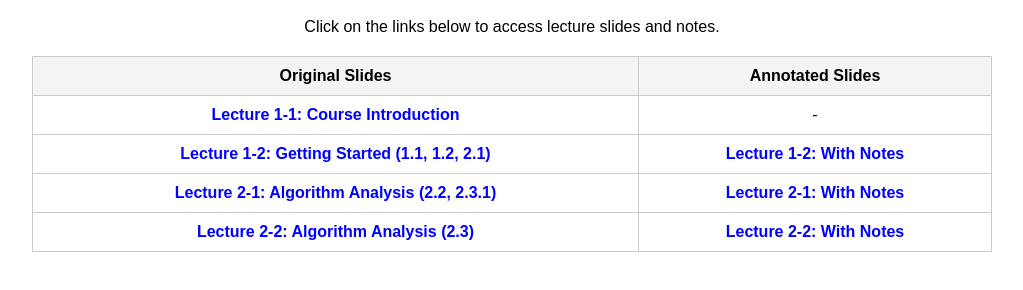
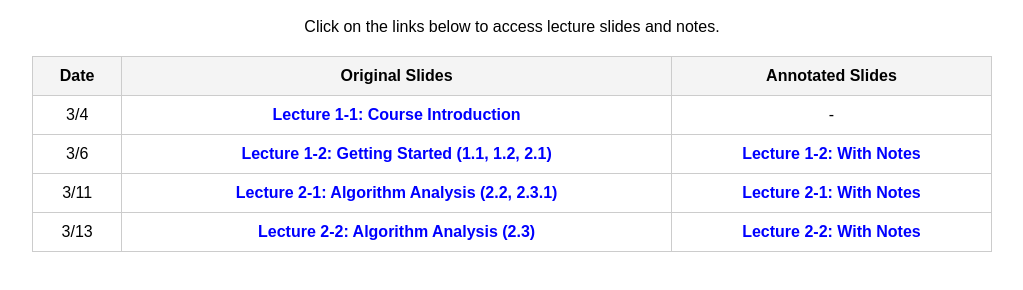
Before and after one commit to joonsooyoo/lecture-materials, a plain HTML site: page index.html in a window 1280 px wide. Shown: the part 80-370 px from the top of the page, without its empty margins (128-1151 px from the left). Drawn offline with Linux system fonts and the light colour scheme.

Commit message:
Update index.html

```diff
--- a/index.html
+++ b/index.html
@@ -19,22 +19,27 @@
 
     <table>
         <tr>
+            <th>Date</th>
             <th>Original Slides</th>
             <th>Annotated Slides</th>
         </tr>
         <tr>
+            <td>3/4</td>
             <td><a href="slides/Lecture 1_1.pdf" target="_blank">Lecture 1-1: Course Introduction</a></td>
             <td> - </td> <!-- Placeholder if no annotated version exists -->
         </tr>
         <tr>
+            <td>3/6</td>
             <td><a href="slides/Lecture 1_2.pdf" target="_blank">Lecture 1-2: Getting Started (1.1, 1.2, 2.1)</a></td>
             <td><a href="annotated/Lecture 1_2_NOW.pdf" target="_blank">Lecture 1-2: With Notes</a></td>
         </tr>
         <tr>
+            <td>3/11</td>
             <td><a href="slides/Lecture 2_1.pdf" target="_blank">Lecture 2-1: Algorithm Analysis (2.2, 2.3.1)</a></td>
             <td><a href="annotated/Lecture 2_1_after.pdf" target="_blank">Lecture 2-1: With Notes</a></td>
         </tr>
         <tr>
+            <td>3/13</td>
             <td><a href="slides/Lecture 2_2.pdf" target="_blank">Lecture 2-2: Algorithm Analysis (2.3)</a></td>
             <td><a href="annotated/Lecture 2_2_after.pdf" target="_blank">Lecture 2-2: With Notes</a></td>
         </tr>
```
